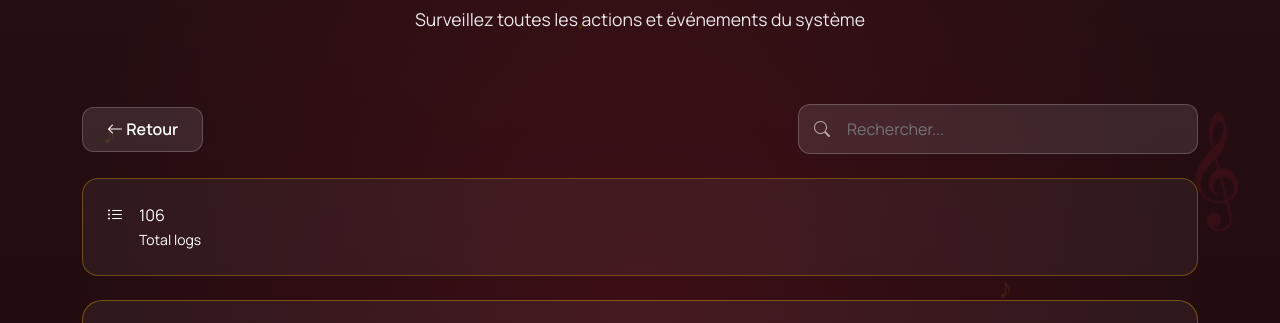
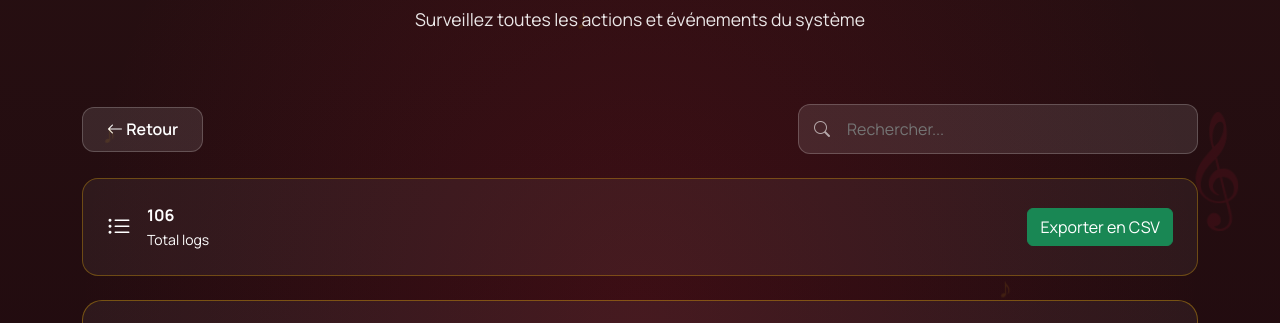
Before and after one commit to TristanCollenOff/SAE-4.01, a Flask app: page /logs/ in a window 1280 px wide. Shown: the part 196-519 px from the top of the page. Run offline with Flask 3, Linux system fonts and the light colour scheme; a user stored in the database is signed in; data comes from the database, SQL or seed files in the repository; both versions use the stored data as it was after the commit; data that the repository does not hold is empty.

Commit message:
Outil d'exportation des Logs

```diff
--- a/app/controllers/LogsController.py
+++ b/app/controllers/LogsController.py
@@ -1,13 +1,17 @@
 import sqlite3
+import csv
+import io
+import datetime
 import os
 from app import app
-from flask import Blueprint, redirect, render_template, session, abort, request, url_for, flash
-from app.controllers.LoginController import reqlogged
+from flask import Blueprint, Response, redirect, render_template, session, abort, request, url_for, flash
+from app.controllers.LoginController import reqlogged, reqrole
 from app.services.log_service import add_log, LOG_TYPES
+from app.models.LogsDAO import LogsDAO
 from app.models.LecteurDAO import LecteurDAO
 
 log_bp = Blueprint("logs", __name__, url_prefix="/logs")
-
+ldao = LogsDAO()
 def admin_required():
     """Vérifie que l'utilisateur connecté est administrateur"""
     if session.get("role") not in ["admin", "Administrateur"]:
@@ -85,3 +89,32 @@ def action_alerte_uniquelogs(id_lecteur, etat):
             flash(f"Alerte {action_verbe} avec succès.", "success")
 
     return redirect(url_for('voir_lecteur', id_lecteur=id_lecteur))
+
+
+@app.route('/logs/export')
+@reqlogged
+@reqrole('admin')
+def export_logs_csv():
+    logs = ldao.get_all_logs()
+    proxy = io.StringIO()
+    proxy.write('\ufeff')
+    writer = csv.writer(proxy, delimiter=';')
+    writer.writerow(['ID_Log', 'Type_Action', 'message', 'date'])
+
+    for log in logs :
+        writer.writerow([
+            log.id_log,
+            log.type_action,
+            log.message,
+            log.date_fichierlog
+        ])
+
+    date_str = datetime.datetime.now().strftime("%Y-%m-%d_%Hh%M")
+    filename = f"export_logs_{date_str}.csv"
+
+    csv_data = proxy.getvalue()
+    return Response(
+        csv_data,
+        mimetype='text/csv',
+        headers={"Content-Disposition": f"attachment;filename={filename}"}
+    )
--- a/app/templates/logs.html
+++ b/app/templates/logs.html
@@ -149,11 +149,16 @@
   </div>
 
   <div class="logs-stats mb-4">
-    <div class="stat-card">
-      <i class="bi bi-list-ul"></i>
-      <div>
-        <div>{{ logs|length }}</div>
+    <div class="stat-card align-items-center">
+      <i class="bi bi-list-ul fs-4"></i> <div>
+        <div class="fw-bold">{{ logs|length }}</div>
         <small>Total logs</small>
+      </div>
+
+      <div class="ms-auto">
+          <a href="{{ url_for('export_logs_csv') }}" class="btn btn-success">
+              <i class="fas fa-file-csv"></i> Exporter en CSV
+          </a>
       </div>
     </div>
   </div>
```
Also changed, not shown: app/database.db.
